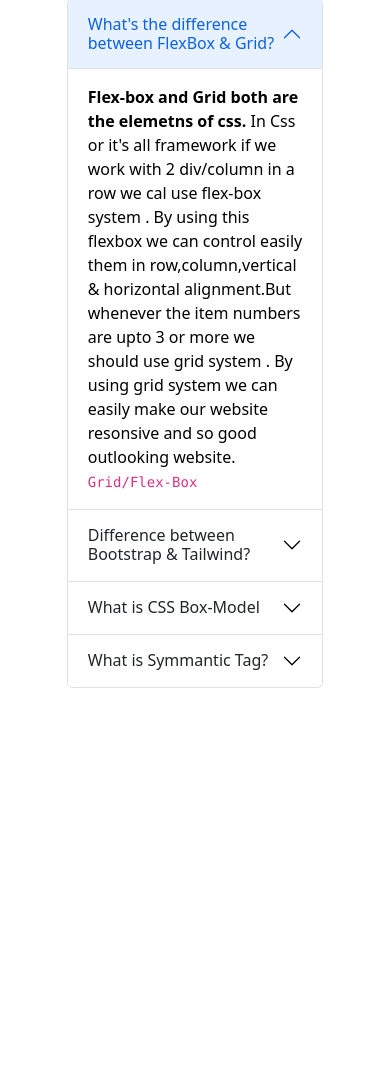
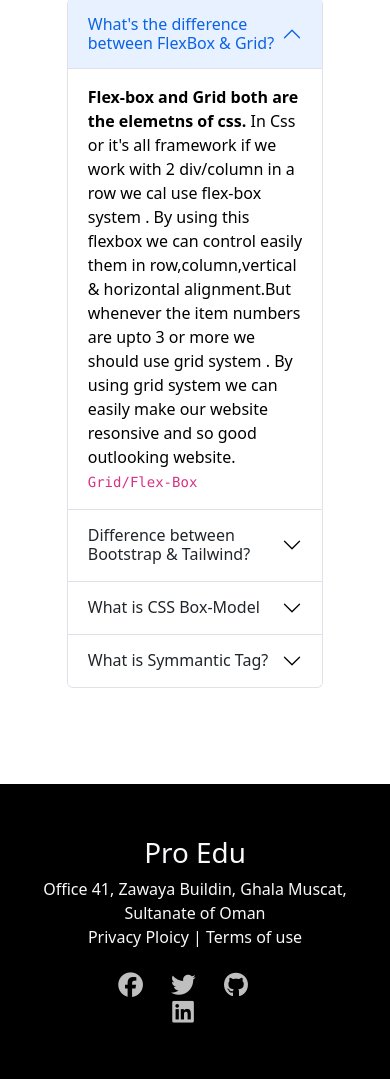
Before and after one commit to Mashud05052001/Milestone-3-Final-Project, a plain HTML site: page index.html in a window 390 px wide. Shown: the part 6597-7676 px from the top of the page. Before the commit the page ends 7381 px from the top, so only its background shows below. Drawn offline with nearby package versions, Linux system fonts and the light colour scheme.

Commit message:
without responsive project done

```diff
--- a/index.html
+++ b/index.html
@@ -524,6 +524,30 @@
             </div>
         </section>
         <!-- footer -->
+        <footer style="height:35vh ;">
+            <div class=" text-light bg-black text-center my-auto d-flex flex-column h-100  justify-content-center">
+                <div>
+                    <h1 id="website-name">Pro Edu</h1>
+                    <p class="fw-sm">Office 41, Zawaya Buildin, Ghala Muscat, <br>
+
+                        Sultanate of Oman <br>
+                        Privacy Ploicy | Terms of use</p>
+                </div>
+                <div class="w-50 mx-auto mt-2">
+
+                    <a href="https://www.facebook.com/"><i
+                            class="fa-brands fa-facebook fs-2 pe-4 text-white text-opacity-75"> </i></a>
+                    <a href="https://twitter.com/home"><i
+                            class="fa-brands fa-twitter fs-2 pe-4 text-white text-opacity-75"></i></a>
+                    <a href="https://github.com/"><i
+                            class="fa-brands fa-github fs-2 pe-4  text-white text-opacity-75"></i></a>
+                    <a href="https://www.linkedin.com/"><i
+                            class="fa-brands fa-linkedin fs-2 pe-4 text-white text-opacity-75"></i></a>
+                </div>
+
+
+            </div>
+        </footer>
 
 
 
```
